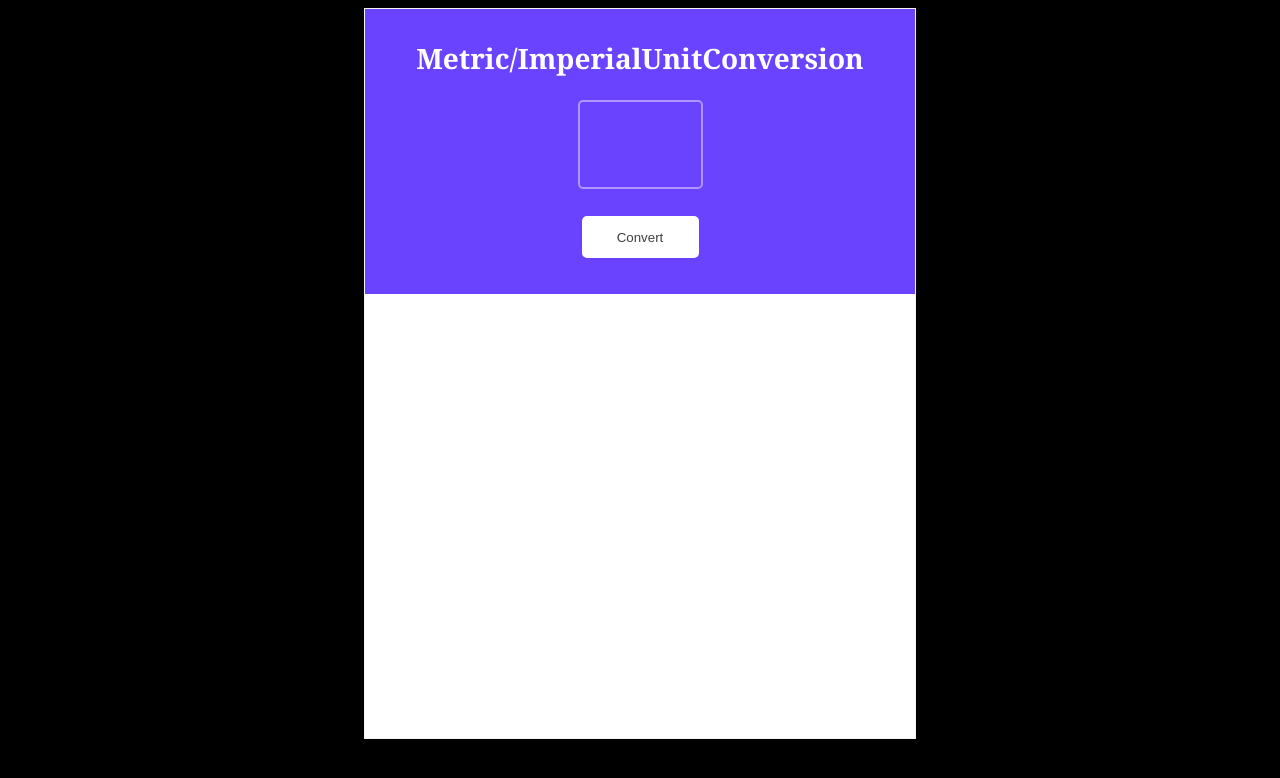
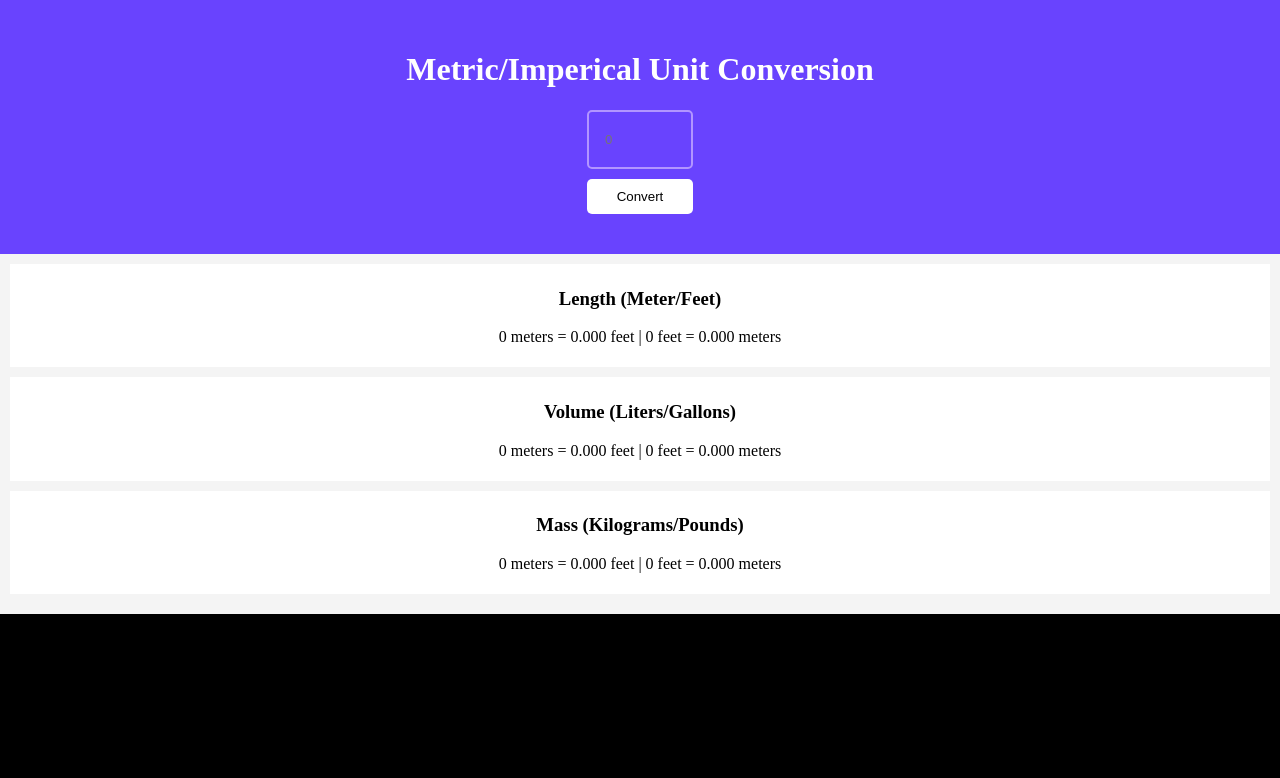
Before and after one commit to f8makinde/Unit-converter, a plain HTML site: page index.html in a window 1280 px wide. Drawn offline with Linux system fonts and the light colour scheme.

Commit message:
bug fixed

```diff
--- a/index.html
+++ b/index.html
@@ -3,35 +3,30 @@
 <head>
     <meta charset="UTF-8">
     <meta http-equiv="X-UA-Compatible" content="IE=edge">
-    <meta name="viewport" content="width=device-width, initial-scale=1.0">
+    <meta name="viewport" content="width=device-width, initial-scale=1">
     <title>Unit Coversion</title>
     <link rel="stylesheet" href="styles.css">
 </head>
 <body>
-    <div class="container">
-        <div class="main">
-            <div>
-                <h2>
-                    Metric/ImperialUnitConversion
-                </h2>
-            </div>
-
-            <div class="btn-input">
-                <input type="text" id="input-el">
-            </div>
-            <button id="convert-btn">Convert</button>
+    <div class="hero">
+        <h1>Metric/Imperical Unit Conversion</h1>
+        <input type="text" placeholder="0">
+        <button>Convert</button>
+    </div>
+    <div class="main">
+        <div class="section">
+            <h3>Length (Meter/Feet)</h3>
+            <p>0 meters = 0.000 feet | 0 feet = 0.000 meters</p>
         </div>
         <div class="section">
-            <div>
-               <p>Length (Meter/Feet)</p>
-            </div>
-            <div>
-                <p>Volume (Liters/Gallons)</p>
-            </div>
-            <div>
-                <p>Mass (Kilograms/Pounds)</p>
-            </div>
+            <h3>Volume (Liters/Gallons)</h3>
+            <p>0 meters = 0.000 feet | 0 feet = 0.000 meters</p>
+        </div>
+        <div class="section">
+          <h3>Mass (Kilograms/Pounds)</h3>
+          <p>0 meters = 0.000 feet | 0 feet = 0.000 meters</p>
         </div>
     </div>
+    <script src="index.js"></script>
 </body>
 </html>
--- a/styles.css
+++ b/styles.css
@@ -1,53 +1,39 @@
-body{
-    background: black;
-    color: white;
-    /* text-align: center; */
+body {
+  margin: 0;
+  text-align: center;
+  background: black;
 }
-.container{
-    border: 1px solid rgba(244, 244, 244, 1);
-    height: 729px;
-    width: 550px;
-    margin: 0 auto;
-   background: white;
+
+.hero {
+  background: #6943fe;
+  color: white;
+  padding: 30px;
 }
-.main{
-    background: rgba(105, 67, 255, 1);
-    height: 285px;
-    width: 550px;
-    margin-top: -23px;
-    text-align: center;
+
+.main {
+  background: #f4f4f4;
+  padding: 10px;
 }
 input{
-    width: 117px;
-    height: 83px;
-    background: rgba(105, 67, 255, 1);
-    border: 2px solid rgba(178, 149, 255, 1);
-    border-radius: 5px;
-    display: flex;
-}
-   h2{
-    padding-top: 30px;
-    font-family: Cambria, Cochin, Georgia, Times, 'Times New Roman', serif;
-    font-weight:bolder;
-    font-size: 28px;
-
+  width: 70px;
+  padding: 20px 16px;
+  border-radius: 5px;
+  border: none;
+  background: #6943fe;
+  color: white;
+  border: 2px solid rgba(178, 149, 255, 1)
 }
 button{
-    height: 42px;
-    width: 117px;
-    margin-top: 27px;
-    border-radius: 5px;
-    box-shadow: 0px 1px 2px 0px rgba(0, 0, 0, 0.05);
-    background: rgba(255, 255, 255, 1);
-    border: none;
-    color: rgba(61, 61, 61, 1);
-
-
+   padding: 10px 30px;
+  border-radius: 5px;
+  border: none;
+  background: white;
+  display: flex;
+  margin: 10px auto;
 }
 
-  .btn-input{
-    display: flex;
-    flex-direction: column;
-    align-items: center;
-    justify-content:space-evenly;
-  }
+.section {
+  background: white;
+  padding: 5px;
+  margin-bottom: 10px;
+}
```
